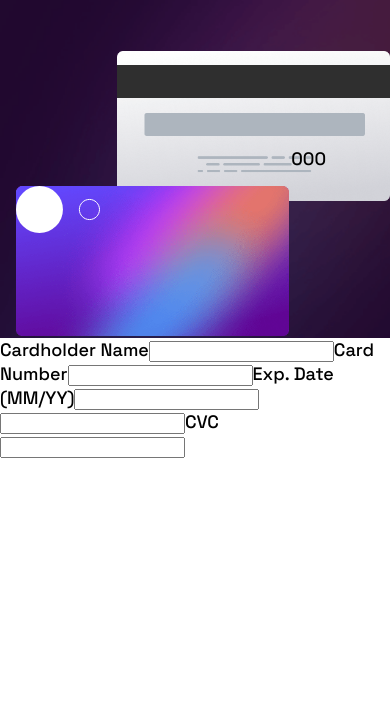
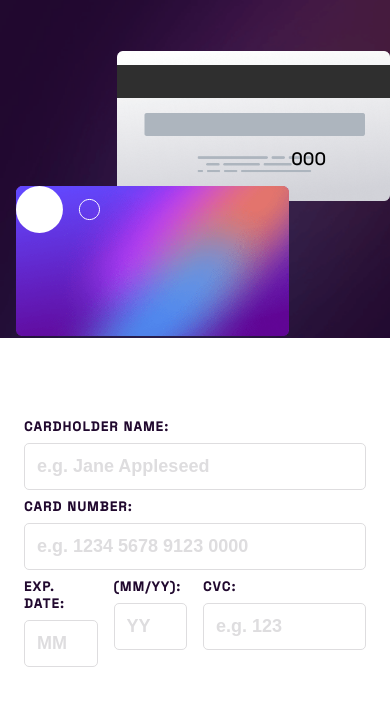
Before and after one commit to mldrenth/interactive_card_details_form, a React (Create React App) app: page / in a window 390 px wide. Shown: the top 706 px of the page. Built offline with nearby package versions, Linux system fonts and the light colour scheme.

Commit message:
Add styling to form for mobile

```diff
--- a/src/App.tsx
+++ b/src/App.tsx
@@ -4,6 +4,7 @@ import CardFront from './component/CardFront';
 import CardForm from './component/CardForm';
 import { CardFormInputs } from './types';
 import './styles/App.scss';
+
 
 function App() {
   const methods = useForm<CardFormInputs>();
--- a/src/component/CardForm.tsx
+++ b/src/component/CardForm.tsx
@@ -1,20 +1,37 @@
 import { useFormContext } from 'react-hook-form';
+import '../styles/components/CardForm.scss'
 
 
 const CardForm = () => {
     const { register } = useFormContext();
 
     return (
-        <form>
-            <label>Cardholder Name</label>
-            <input {...register('name')}/>
-            <label>Card Number</label>
-            <input {...register('cardNumber')}/>
-            <label>Exp. Date (MM/YY)</label>
-            <input {...register('month')}/>
-            <input {...register('year')}/>
-            <label>CVC</label>
-            <input {...register('cvc')}/>
+        <form id='card-form' >
+            <div className='full-width'>
+                <label htmlFor='name' className='text-upper'>Cardholder Name</label>
+                <input id="name" placeholder='e.g. Jane Appleseed' {...register('name')} />
+            </div>
+            <div className='full-width'>
+                <label className='text-upper'>Card Number</label>
+                <input placeholder='e.g. 1234 5678 9123 0000' {...register('cardNumber')} />
+            </div>
+
+            <div id='group-container'  >
+
+
+                <div className='small-input'>
+                    <label htmlFor='month' className='text-upper'>Exp. Date</label>
+                    <input className='small-input'  id="month" placeholder='MM' {...register('month')} />
+                </div>
+                <div   className='small-input'>
+                    <label htmlFor='year'>(MM/YY)</label>
+                    <input id="year" placeholder='YY' {...register('year')} />
+                </div>
+                <div className='half-input'>
+                    <label htmlFor='cvc' className='text-upper'>CVC</label>
+                    <input id='cvc' placeholder='e.g. 123'{...register('cvc')} />
+                </div>
+            </div>
         </form>
     )
 }
--- a/src/styles/App.scss
+++ b/src/styles/App.scss
@@ -1,9 +1,57 @@
 @use 'variables';
+
+// Utility Classes
+.flex {
+  display: flex;
+}
+
+.flex-row {
+  flex-direction: row;
+}
+
+.flex-column {
+  flex-direction: column;
+}
+
+.justify-content-evenly {
+  justify-content: space-evenly;
+}
+
+.text-upper {
+  text-transform: uppercase;
+}
 
 body {
   font-size: variables.$primaryFontSize;
   font-family: variables.$font-stack;
 }
+
+input {
+  padding: 0.75rem;
+  color: variables.$neutralVioletVeryDark;
+  font-weight: bold;
+  font-size: large;
+  margin: 0.5rem 0rem;
+  border: 1px solid variables.$neutralGrayVioletLight;
+  border-radius: 5px;
+  width: 100%;
+  box-sizing: border-box;
+}
+
+::placeholder{
+  color: variables.$neutralGrayVioletLight;
+}
+
+label {
+  font-size: small;
+  color: variables.$neutralVioletVeryDark;
+  letter-spacing: 0.1em;
+  font-weight: bold;
+  display: block;
+
+}
+
+label:after { content: ": " }
 
 #gradient-container {
   background-image: url('../images/bg-main-mobile.png');
--- a/src/styles/components/CardForm.scss
+++ b/src/styles/components/CardForm.scss
@@ -0,0 +1,25 @@
+#card-form {
+    margin-top: 5rem !important;
+    margin-inline: 1.5rem;
+    display: grid;
+    grid-template-columns: 1fr 1fr;
+}
+
+.full-width {
+    grid-column: 1 / -1;
+}
+
+#group-container {
+    display: grid;
+    grid-column: 1 / -1;
+    grid-template-columns: 1fr 1fr 1fr 1fr;
+    column-gap: 1rem;
+}
+
+.half-input {
+    grid-column: 3/-1;
+}
+
+.card-label {
+    padding: 0.5rem;
+}
```
Also changed, not shown: src/styles/components/CardFront.scss (+4 -4 lines).
